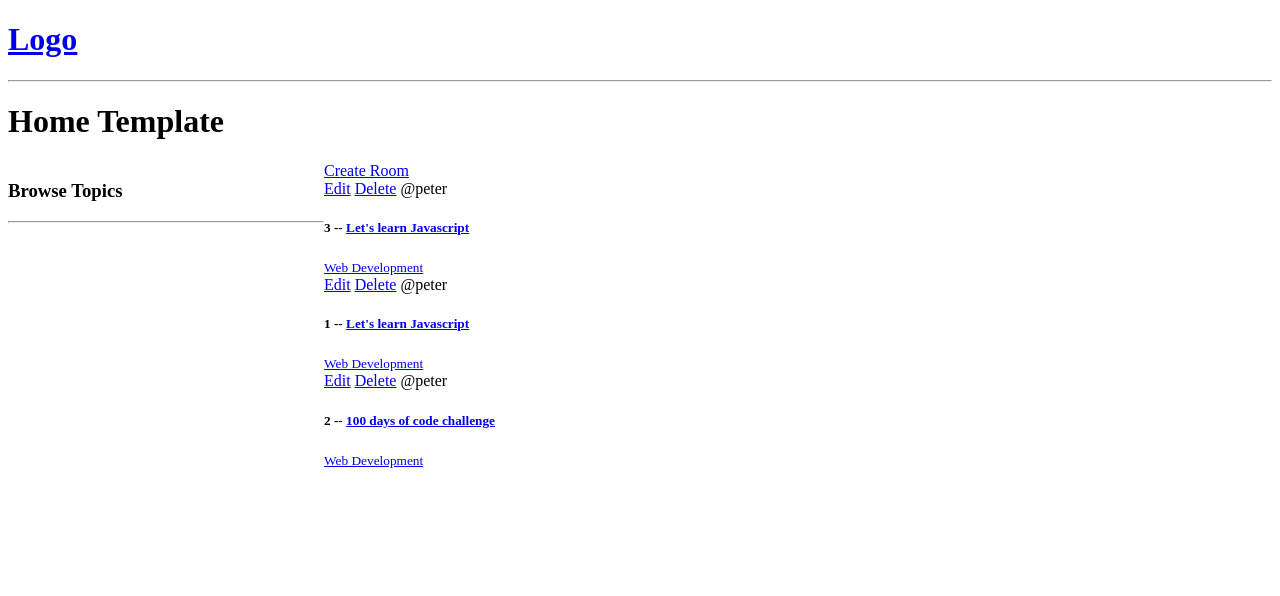
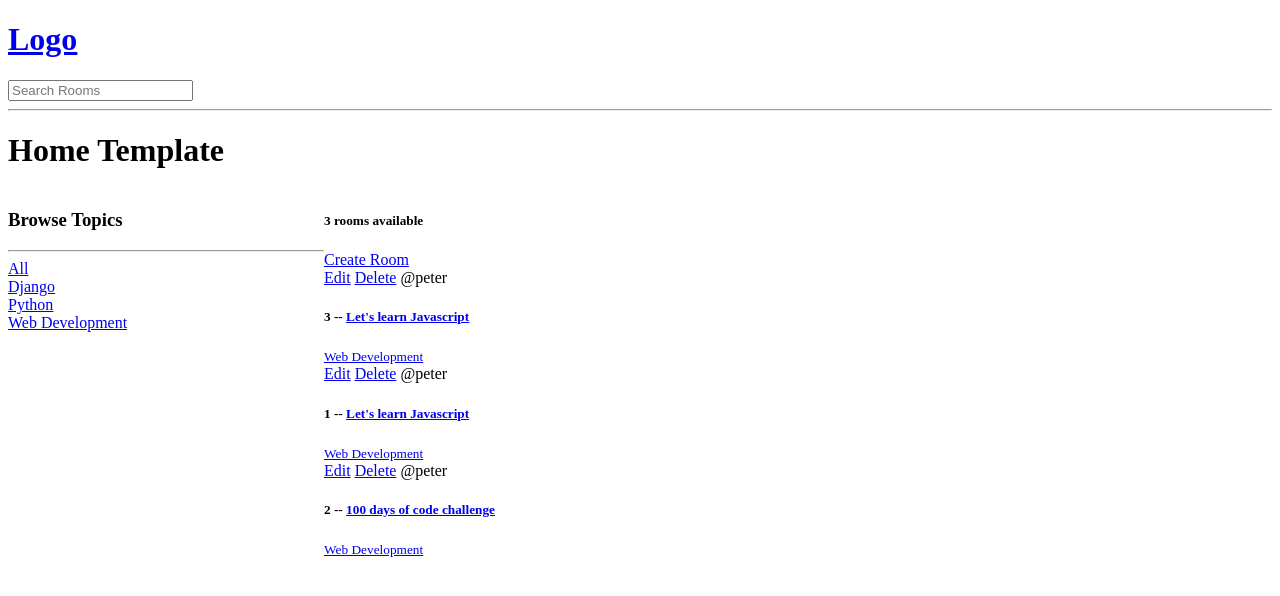
Before and after one commit to pshunt/StudyBud, a Django app: page / in a window 1280 px wide. Shown: the top 596 px of the page. Run offline with Django 3.2, Linux system fonts and the light colour scheme; data comes from the database, SQL or seed files in the repository.

Commit message:
add search, browse topics, and room count

```diff
--- a/palpro/palpro/base/templates/base/home.html
+++ b/palpro/palpro/base/templates/base/home.html
@@ -18,9 +18,22 @@
     <div>
         <h3>Browse Topics</h3>
         <hr>
+
+
+        <div>
+            <a href="{% url 'home' %}">All</a>
+        </div>
+
+        {% for topic in topics %}
+        <div>
+            <a href="{% url 'home' %}?q={{topic.name}}">{{topic.name}}</a>
+        </div>
+
+        {% endfor %}
     </div>
 
     <div>
+        <h5>{{room_count}} rooms available</h5>
         <a href="{% url 'create-room' %}">Create Room</a>
 
         <div>
--- a/palpro/palpro/base/views.py
+++ b/palpro/palpro/base/views.py
@@ -1,4 +1,5 @@
 from django.shortcuts import render, redirect
+from django.db.models import Q
 from .models import Room, Topic
 from .forms import RoomForm
 
@@ -10,11 +11,16 @@ from .forms import RoomForm
 
 # Create your views here.
 def home(request):
-    rooms = Room.objects.all()
+    q = request.GET.get('q') if request.GET.get('q') != None else ''
+    rooms = Room.objects.filter(
+        Q(topic__name__icontains=q) |
+        Q(name__icontains=q) |
+        Q(description__icontains=q)
+    )
+    topics = Topic.objects.all()
+    room_count = rooms.count()
 
-    topics = Topic.objects.all()
-
-    context = {'rooms': rooms, 'topics':topics}
+    context = {'rooms': rooms, 'topics':topics, 'room_count': room_count}
     return render(request, 'base/home.html', context)
 
 
--- a/palpro/palpro/templates/navbar.html
+++ b/palpro/palpro/templates/navbar.html
@@ -2,4 +2,9 @@
     <h1> Logo</h1>
 </a>
 
+<form method="GET" action="{% url 'home'%}">
+    <input type="text" name="q" placeholder="Search Rooms"/>
+
+</form>
+
 <hr>
```
